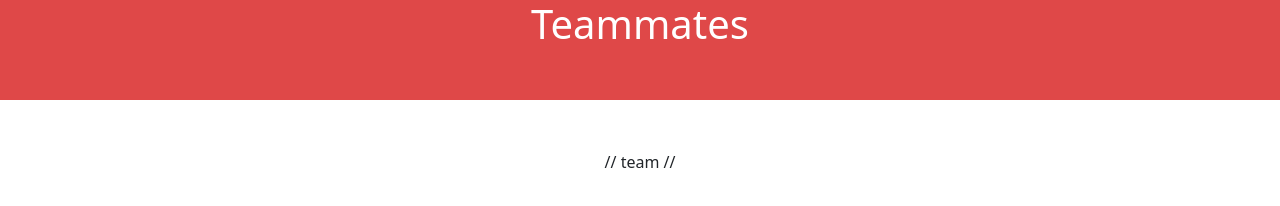
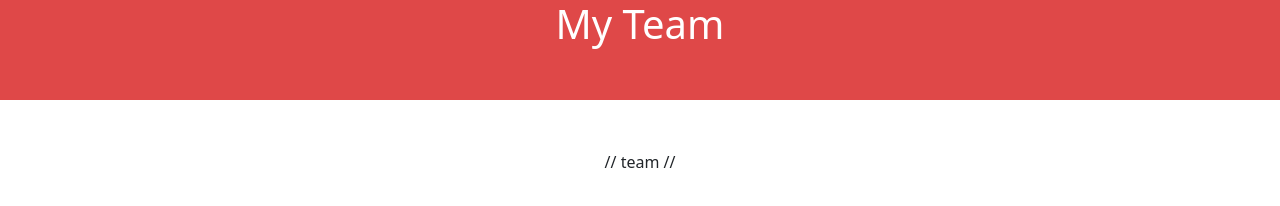
Before and after one commit to nvmax/Teamprofile-Linderman, a website: page src/main.html in a window 1280 px wide. Drawn offline with nearby package versions, Linux system fonts and the light colour scheme.

Commit message:
added comments fixed a few issues

```diff
--- a/index.js
+++ b/index.js
@@ -105,18 +105,17 @@ function nextEmployee() {
                 intern();
                 break;
             case "Done":
-                console.log("Your team is being created!");
                 makeLineUp();
         }
     })
 }
 
 // functions for each section of the team building process
+// send to team array - Thanks TA Eric for help with this
 
 function manager() {
     inquirer.prompt(mQuestions).then((answer) => {
         const manager = new Manager(answer.managerName, answer.managerId, answer.managerEmail, answer.officeNumber);
-        console.log(manager);
         // send answers to teamArray
         teamArr.push(manager);
         nextEmployee();
@@ -127,7 +126,6 @@ function manager() {
 function engineer() {
     inquirer.prompt(eQuestions).then((answer) => {
         const engineer = new Engineer(answer.engineerName, answer.engineerId, answer.engineerEmail, answer.engineerGithub);
-        console.log(engineer);
         // send answers to teamArray
         teamArr.push(engineer);
         nextEmployee();
@@ -139,7 +137,6 @@ function engineer() {
 function intern() {
     inquirer.prompt(iQuestions).then((answer) => {
         const intern = new Intern(answer.internName, answer.internId, answer.internEmail, answer.internSchool);
-        console.log(intern);
         // send answers to teamArray
         teamArr.push(intern);
         nextEmployee();
--- a/src/main.html
+++ b/src/main.html
@@ -2,7 +2,7 @@
 <html lang="en">
 
 <head>
-  <title>Title</title>
+  <title>My Team</title>
   <meta charset="utf-8">
   <meta name="viewport" content="width=device-width, initial-scale=1, shrink-to-fit=no">
   <!-- bootstrap -->
@@ -17,7 +17,7 @@
   <div class="container-fluid" style="background-color:rgb(223, 72, 72); height:100px; color:white">
     <div class="row">
       <div class="col-12 jumbotron mb-3" >
-        <h1 class="text-center">Teammates</h1>
+        <h1 class="text-center">My Team</h1>
       </div>
     </div>
   </div>
```
